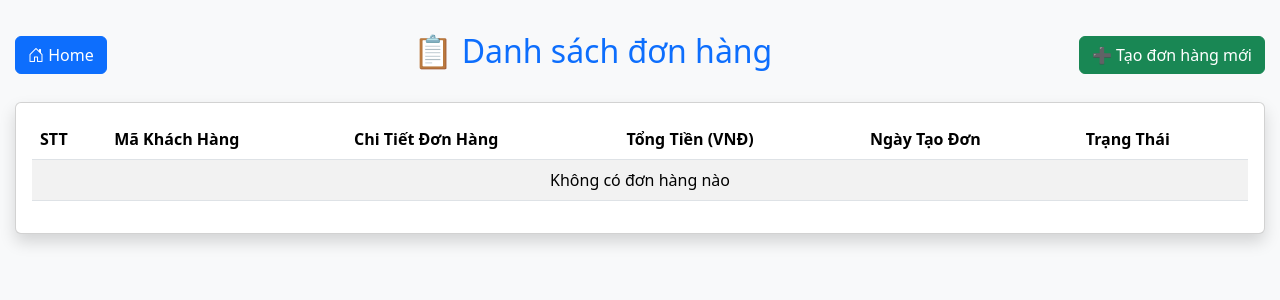
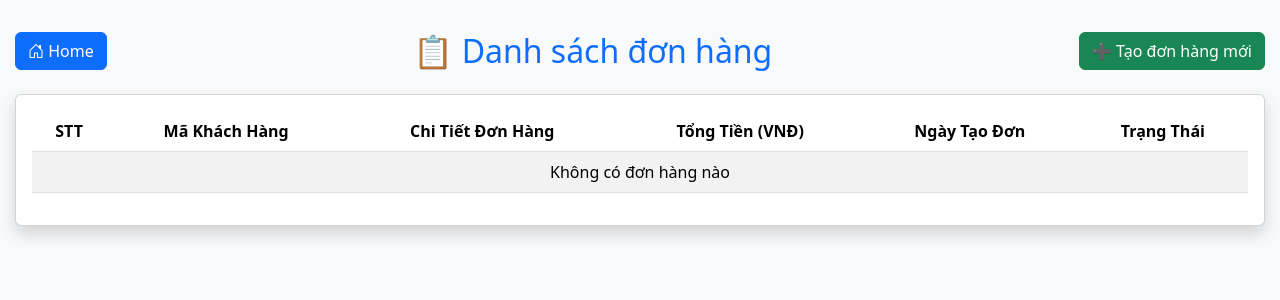
Before and after one commit to khanhnguyen2903/NhaThuoc, a Django app: page /list-orders/ in a window 1280 px wide. Shown: the top 300 px of the page. Run offline with Django 4.2, Linux system fonts and the light colour scheme; data that the repository does not hold is empty.

Commit message:
update code lan 5

```diff
--- a/orders/templates/orders/list_orders.html
+++ b/orders/templates/orders/list_orders.html
@@ -6,10 +6,8 @@
     <meta name="viewport" content="width=device-width, initial-scale=1.0">
     <title>Danh Sách Đơn Hàng</title>
     <!-- Bootstrap 5 CSS -->
-    <link href="https://cdn.jsdelivr.net/npm/bootstrap@5.3.3/dist/css/bootstrap.min.css" rel="stylesheet"
-        integrity="sha384-QWTKZyjpPEjISv5WaRU9OFeRpok6YctnYmDr5pNlyT2bRjXh0JMhjY6hW+ALEwIH" crossorigin="anonymous">
+    <link href="https://cdn.jsdelivr.net/npm/bootstrap@5.3.3/dist/css/bootstrap.min.css" rel="stylesheet">
     <link href="https://cdn.jsdelivr.net/npm/bootstrap-icons@1.10.5/font/bootstrap-icons.css" rel="stylesheet">
-    <!-- Font Awesome for icons -->
     <link rel="stylesheet" href="https://cdnjs.cloudflare.com/ajax/libs/font-awesome/6.4.2/css/all.min.css">
     <style>
         body {
@@ -60,20 +58,29 @@
 
 <body>
     <div class="table-container">
-        <div class="d-flex justify-content-between align-items-center mb-4">
-            <a href="{% url 'home' %}" class="btn btn-primary">
-                <i class="bi bi-house-door"></i> Home
-            </a>
-            <h2 class="text-primary text-center flex-grow-1">📋 Danh sách đơn hàng</h2>
-            <a href="{% url 'add_order' %}" class="btn btn-success">
-                ➕ Tạo đơn hàng mới
-            </a>
+        <!-- Header -->
+        <div class="row align-items-center mb-4 text-center text-md-start">
+            <div class="col-12 col-md-auto mb-2 mb-md-0">
+                <a href="{% url 'home' %}" class="btn btn-primary w-100 w-md-auto">
+                    <i class="bi bi-house-door"></i> Home
+                </a>
+            </div>
+            <div class="col-12 col-md text-center">
+                <h2 class="text-primary m-0">📋 Danh sách đơn hàng</h2>
+            </div>
+            <div class="col-12 col-md-auto mt-2 mt-md-0">
+                <a href="{% url 'add_order' %}" class="btn btn-success w-100 w-md-auto">
+                    ➕ Tạo đơn hàng mới
+                </a>
+            </div>
         </div>
+
+        <!-- Table -->
         <div class="card shadow">
-            <div class="card-body">
-                <table class="table table-striped table-hover">
+            <div class="card-body table-responsive">
+                <table class="table table-striped table-hover align-middle">
                     <thead>
-                        <tr>
+                        <tr class="text-center">
                             <th scope="col">STT</th>
                             <th scope="col">Mã Khách Hàng</th>
                             <th scope="col">Chi Tiết Đơn Hàng</th>
@@ -85,8 +92,8 @@
                     <tbody>
                         {% for order in orders %}
                         <tr>
-                            <td>{{ forloop.counter }}</td>
-                            <td>{{ order.id_customer }}</td>
+                            <td class="text-center">{{ forloop.counter }}</td>
+                            <td class="text-center">{{ order.id_customer }}</td>
                             <td>
                                 <div class="accordion" id="accordionOrder{{ order.id }}">
                                     <div class="accordion-item">
@@ -99,7 +106,7 @@
                                         </h2>
                                         <div id="collapse{{ order.id }}" class="accordion-collapse collapse"
                                             data-bs-parent="#accordionOrder{{ order.id }}">
-                                            <div class="accordion-body">
+                                            <div class="accordion-body table-responsive">
                                                 <table class="table item-table mb-0">
                                                     <thead>
                                                         <tr>
@@ -116,10 +123,11 @@
                                                         <tr>
                                                             <td>{{ item.name }}</td>
                                                             <td>{{ item.type }}</td>
-                                                            <td>{{ item.price|floatformat:0 }}</td>
-                                                            <td>{{ item.quantity }}</td>
-                                                            <td>{{ item.dvt }}</td>
-                                                            <td>{{ item.total_item|floatformat:0 }}</td>
+                                                            <td class="text-end">{{ item.price|floatformat:0 }}</td>
+                                                            <td class="text-center">{{ item.quantity }}</td>
+                                                            <td class="text-center">{{ item.dvt }}</td>
+                                                            <td class="text-end">{{ item.total_item|floatformat:0 }}
+                                                            </td>
                                                         </tr>
                                                         {% empty %}
                                                         <tr>
@@ -134,9 +142,9 @@
                                     </div>
                                 </div>
                             </td>
-                            <td>{{ order.total_amount|floatformat:0 }}</td>
-                            <td>{{ order.created_at|date:"d/m/Y H:i" }}</td>
-                            <td>
+                            <td class="text-end">{{ order.total_amount|floatformat:0 }}</td>
+                            <td class="text-center">{{ order.created_at|date:"d/m/Y H:i" }}</td>
+                            <td class="text-center">
                                 <span
                                     class="badge status-badge {% if order.status == 'pending' %}status-pending{% elif order.status == 'completed' %}status-completed{% else %}status-cancelled{% endif %}"
                                     data-status="{{ order.status }}">
@@ -155,26 +163,15 @@
         </div>
     </div>
 
-    <!-- Bootstrap 5 JS and Popper.js -->
-    <script src="https://cdn.jsdelivr.net/npm/@popperjs/core@2.11.8/dist/umd/popper.min.js"
-        integrity="sha384-I7E8VVD/ismYTF4hNIPjVp/Zjvgyol6VFvRkX/vR+Vc4jQkC+hVqc2pM8ODewa9r"
-        crossorigin="anonymous"></script>
-    <script src="https://cdn.jsdelivr.net/npm/bootstrap@5.3.3/dist/js/bootstrap.min.js"
-        integrity="sha384-0pUGZvbkm6XF6gxjEnlmuGrJXVbNuzT9qBBavbLwCsOGabYfZo0T0to5eqruptLy"
-        crossorigin="anonymous"></script>
-    <!-- JavaScript to handle status display -->
+    <!-- Bootstrap JS -->
+    <script src="https://cdn.jsdelivr.net/npm/bootstrap@5.3.3/dist/js/bootstrap.bundle.min.js"></script>
     <script>
         document.addEventListener('DOMContentLoaded', function () {
-            // Select all status badges
             const statusBadges = document.querySelectorAll('.status-badge');
-
-            // Map status values to Vietnamese display text
             const statusMap = {
                 'pending': 'Đang xử lý',
                 'completed': 'Hoàn tất'
             };
-
-            // Update text for each badge
             statusBadges.forEach(badge => {
                 const status = badge.getAttribute('data-status');
                 badge.textContent = statusMap[status] || 'Đã hủy';
```
